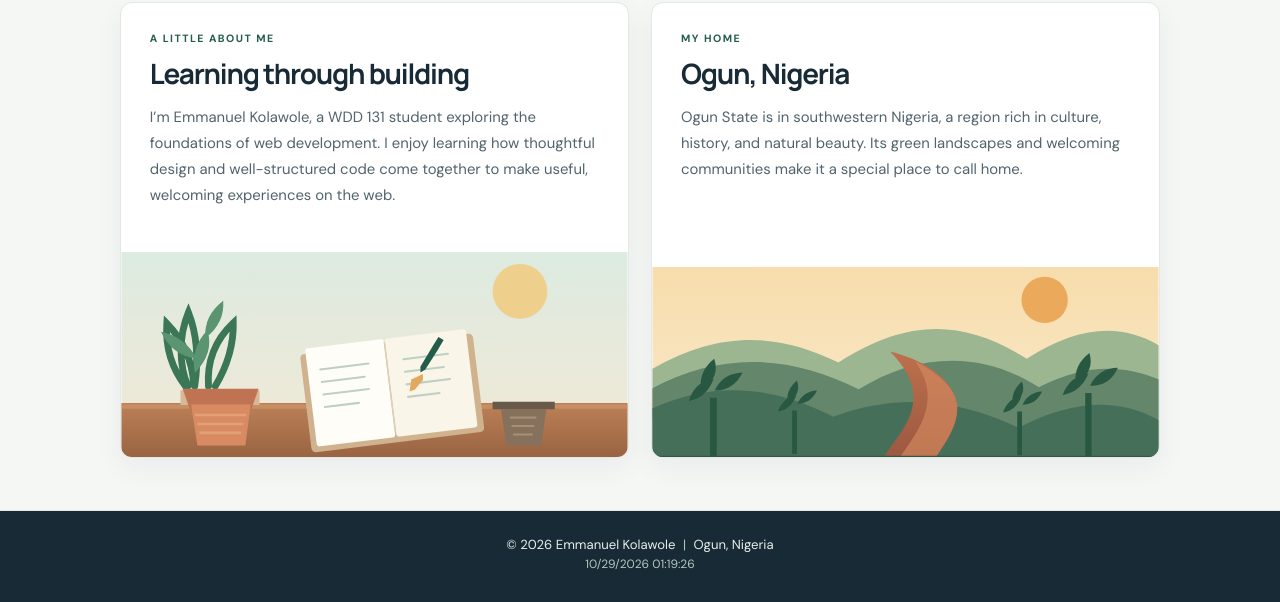
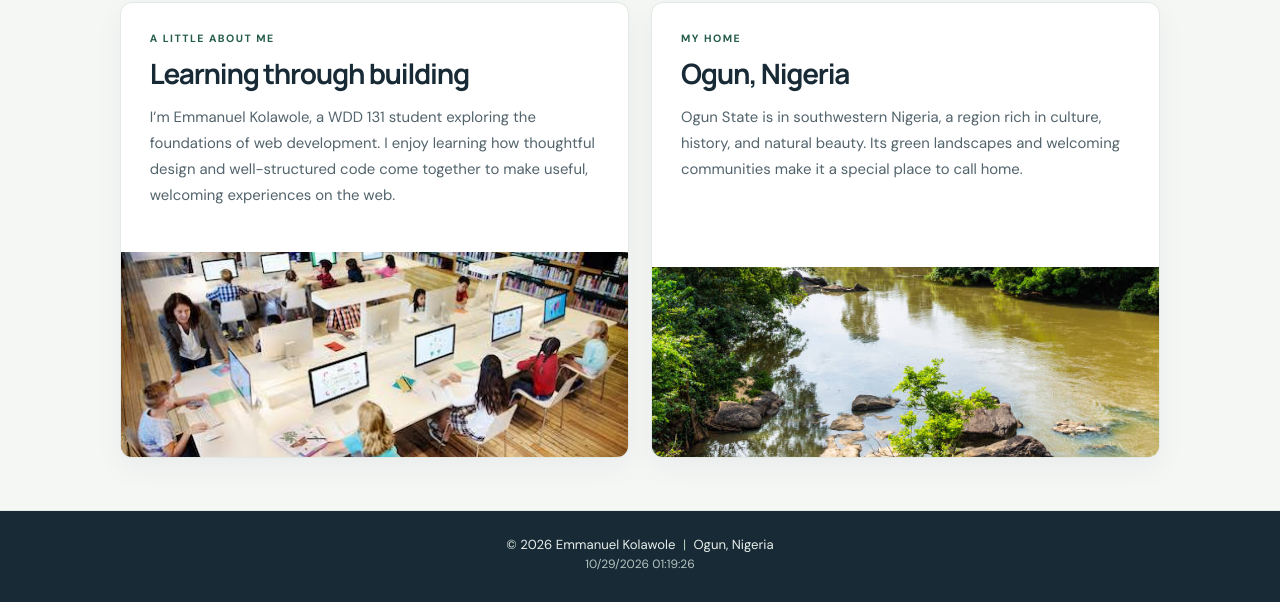
Before and after one commit to ahlife18/wdd131, a plain HTML site: page index.html in a window 1280 px wide. Shown: the part 250-852 px from the top of the page. Drawn offline with Linux system fonts and the light colour scheme.

Commit message:
Add files via upload

```diff
--- a/index.html
+++ b/index.html
@@ -23,7 +23,7 @@
       <div class="header-inner">
         <span id="course-title">WDD 131 – Dynamic Web Fundamentals</span>
         <nav aria-label="Main navigation">
-          <a href="https://www.linkedin.com/">LinkedIn</a>
+          <a href="https://www.linkedin.com/in/emmanuel-kolawole-aheaveanlylife/">LinkedIn</a>
           <a href="https://byupw.instructure.com/">Canvas</a>
           <a href="https://www.churchofjesuschrist.org/study/scriptures/bofm/1-ne/3?lang=eng&amp;id=p7#p7">
             Scripture
@@ -49,8 +49,8 @@
           </div>
           <img
             class="card-image"
-            src="images/creative-desk.svg"
-            alt="A notebook, pen, and leafy plant on a sunlit creative desk"
+            src="images/creative-desk.jpg"
+            alt="A digital learning age, Young people with each desktop on their desk "
             width="960"
             height="420"
           />
@@ -68,8 +68,8 @@
           </div>
           <img
             class="card-image"
-            src="images/ogun-landscape.svg"
-            alt="Green hills, tropical trees, and a red-earth path in Ogun State"
+            src="images/ogun-landscape.jpg"
+            alt="Ogun River, WIth little rocks in Ogun state."
             width="960"
             height="420"
           />
```
